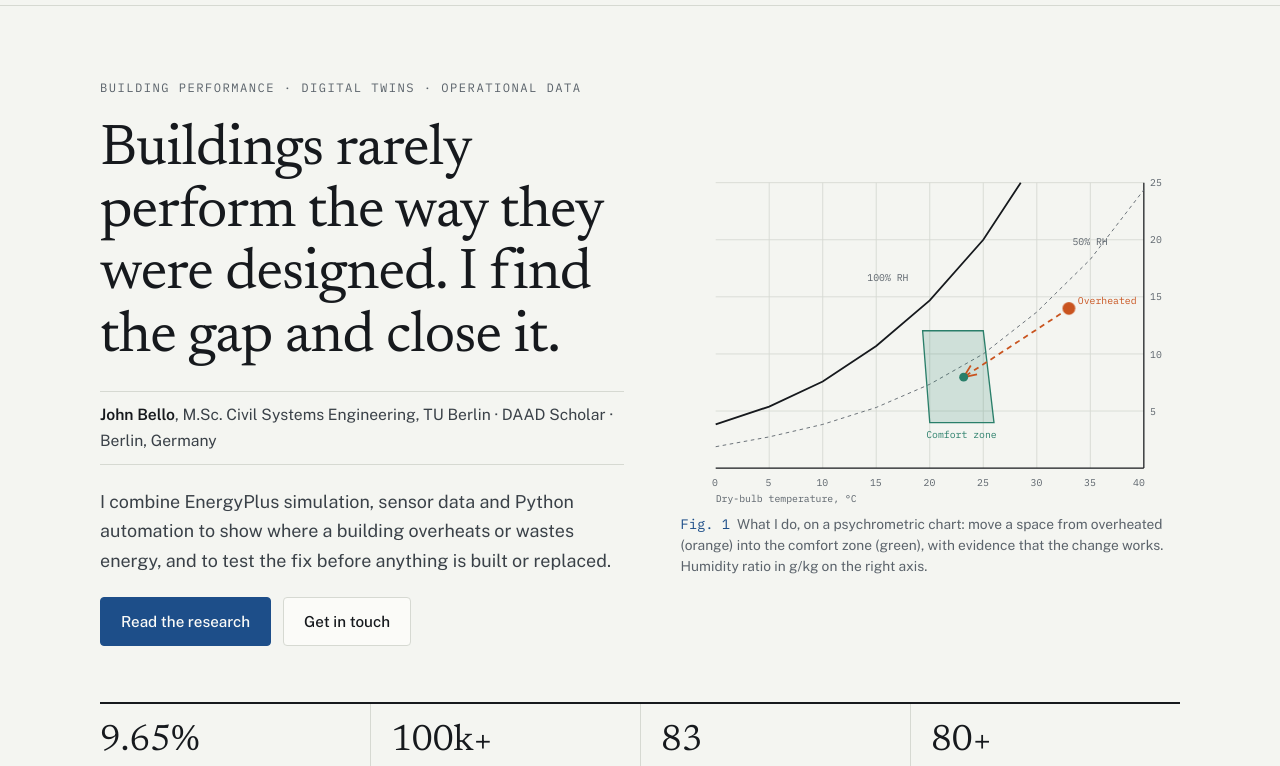
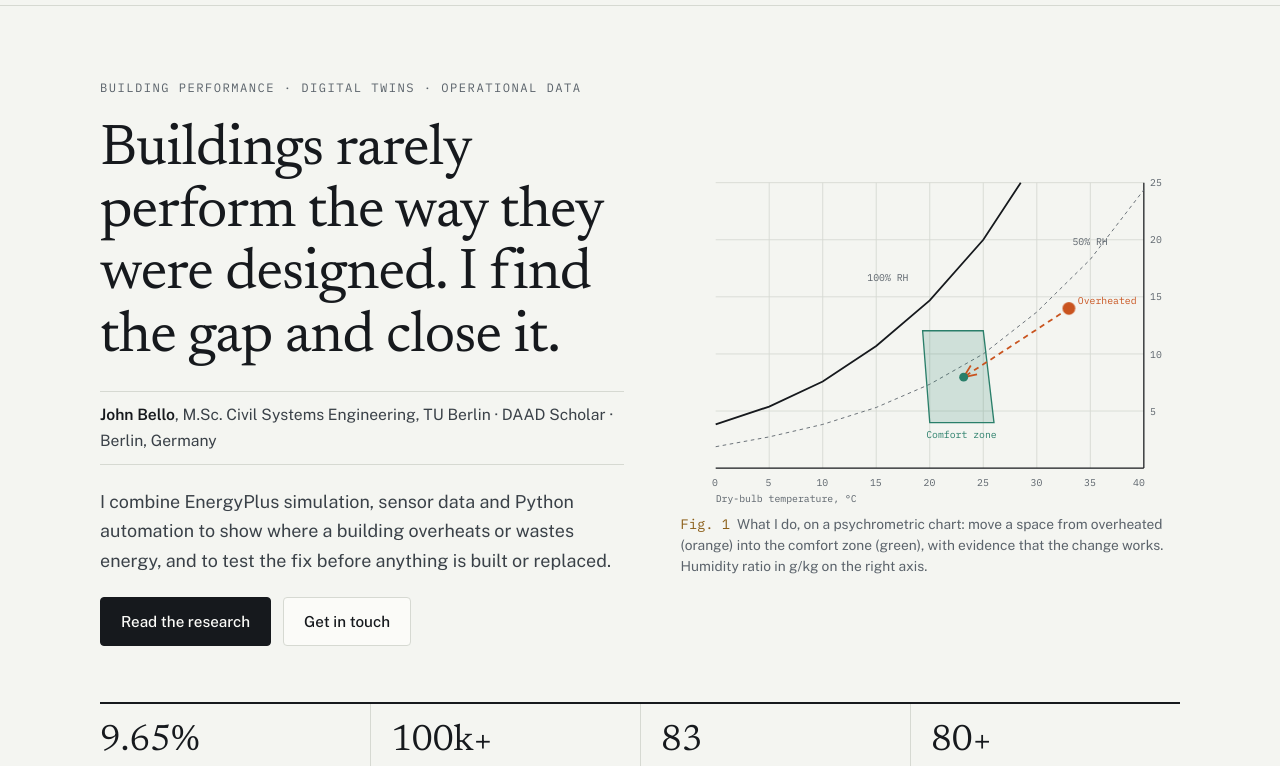
Before and after one commit to jbellocode/portfolio, a plain HTML site: page index.html in a window 1280 px wide. Shown: the part 57-823 px from the top of the page. Drawn offline with nearby package versions, Linux system fonts and the light colour scheme.

Commit message:
Switch accent to ink buttons and muted ochre

```diff
--- a/style.css
+++ b/style.css
@@ -7,10 +7,10 @@
   --ink-2: #3a4148;
   --muted: #5b636b;
   --rule: #d6d9d2;
-  --accent: #1d4e89;     /* journal blue: links, figure labels */
+  --accent: #8c5f19;     /* muted ochre: links, figure labels, section numbers */
   --comfort: #2a7f6a;    /* psychrometric comfort zone */
   --heat: #c9541f;       /* overheated state point */
-  --bar-a: #1d4e89;
+  --bar-a: #3b4652;
   --bar-b: #e0862f;
   --serif: "Newsreader", Georgia, "Times New Roman", serif;
   --sans: "Public Sans", system-ui, -apple-system, "Segoe UI", sans-serif;
@@ -47,8 +47,9 @@ nav a:hover { color: var(--accent); }
 .lede { font-size: 1.12rem; color: var(--ink-2); max-width: 58ch; }
 .actions { display: flex; flex-wrap: wrap; gap: 12px; }
 .btn { display: inline-block; padding: 11px 20px; border: 1px solid var(--rule); border-radius: 4px; color: var(--ink); background: var(--sheet); text-decoration: none; font-weight: 500; font-size: .95rem; }
-.btn:hover { border-color: var(--accent); }
-.btn.primary { background: var(--accent); border-color: var(--accent); color: var(--sheet); }
+.btn:hover { border-color: var(--ink); }
+.btn.primary { background: var(--ink); border-color: var(--ink); color: var(--sheet); }
+.btn.primary:hover { background: #2b3036; }
 
 /* Fig. 1 psychrometric chart */
 .psy { margin: 0; min-width: 0; }
```
